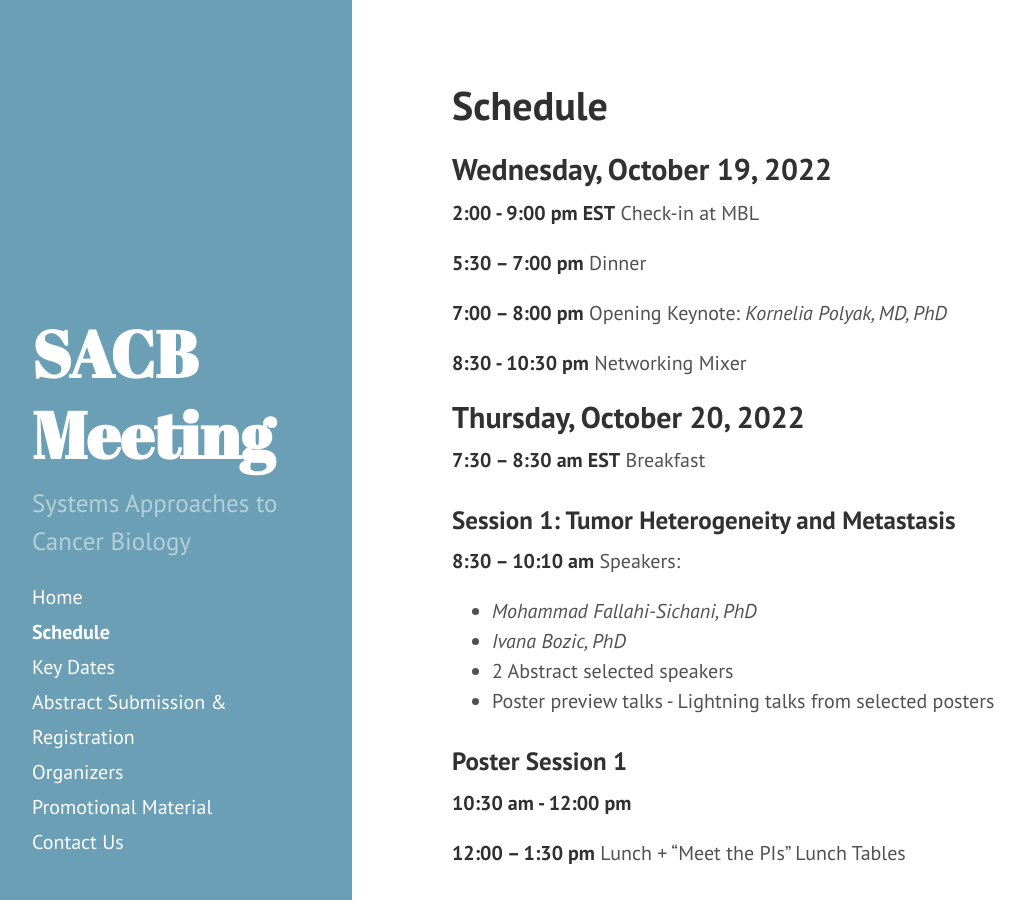
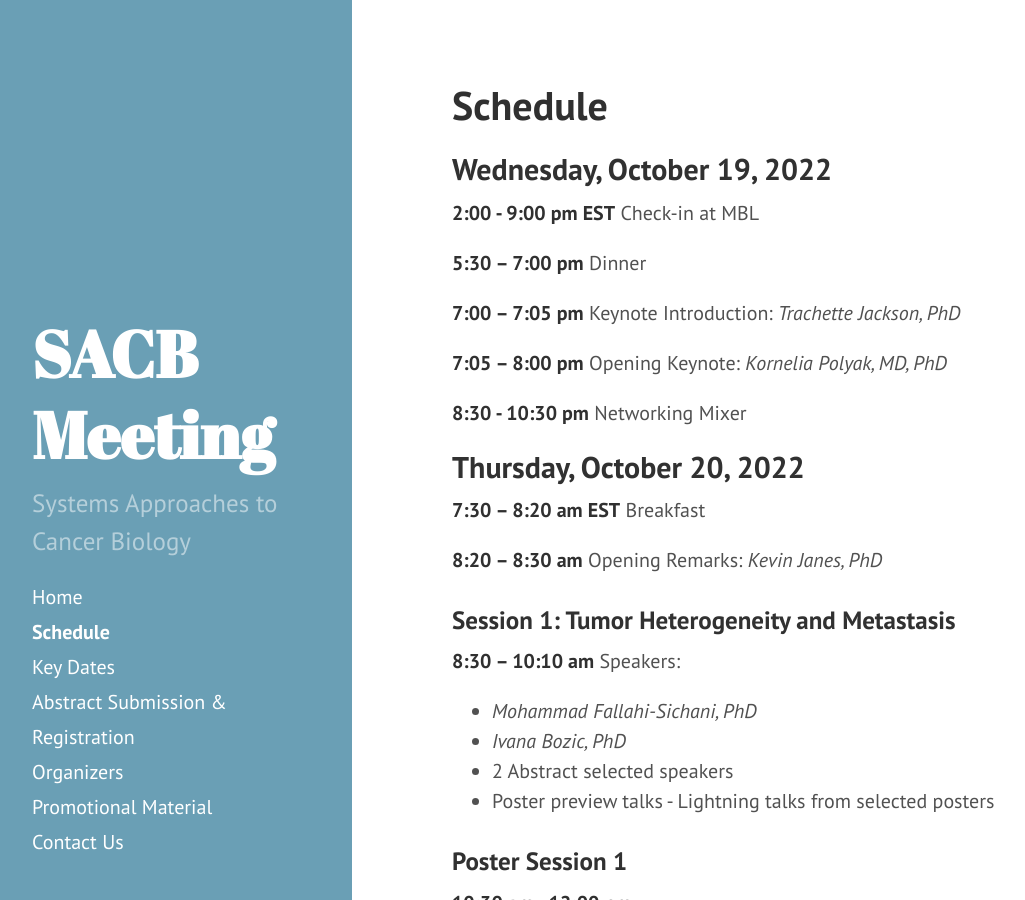
Before and after one commit to AECCSB/sacb-meeting, a Jekyll site: the page built from schedule.md, in a window 1280 px wide and 900 px high. Shown: the whole window, without its empty margins (8-1033 px from the left). Built offline with Jekyll 4.4.1, drawn with Linux system fonts in a browser that asks for light colours; some of the changed text lies outside the part shown.

Commit message:
Update schedule.md

```diff
--- a/schedule.md
+++ b/schedule.md
@@ -9,13 +9,17 @@
 
 **5:30 – 7:00 pm**        Dinner
 
-**7:00 – 8:00 pm**        Opening Keynote: _Kornelia Polyak, MD, PhD_
+**7:00 – 7:05 pm**        Keynote Introduction: _Trachette Jackson, PhD_
+
+**7:05 – 8:00 pm**        Opening Keynote: _Kornelia Polyak, MD, PhD_
 
 **8:30 - 10:30 pm**       Networking Mixer
 
 ## Thursday, October 20, 2022
 
-**7:30 – 8:30 am EST**    Breakfast
+**7:30 – 8:20 am EST**    Breakfast
+
+**8:20 – 8:30 am**	      Opening Remarks: _Kevin Janes, PhD_
 
 ### Session 1: Tumor Heterogeneity and Metastasis
 
@@ -96,7 +100,11 @@
 
 **10:40 - 11:00 am**      Coffee Break
 
-**11:00 am - 12:00 pm**   Closing Keynote: _Michael Yaffe, MD, PhD_
+**11:00 am - 11:05 pm**   Keynote Introduction: _Andrea Bild, PhD_
+
+**11:05 am - 12:00 pm**   Closing Keynote: _Michael Yaffe, MD, PhD_
+
+**12:00 am - 12:15 pm**   Closing Keynote: _Andrea Bild, PhD_
 
 
 _Note: Invited talks will be limited to 35 minutes total (5 minutes for questions). Selected talks will be limited to 15 minutes total. Poster preview lightning talks will be 2 minutes and meant to be previews of posters._
```
